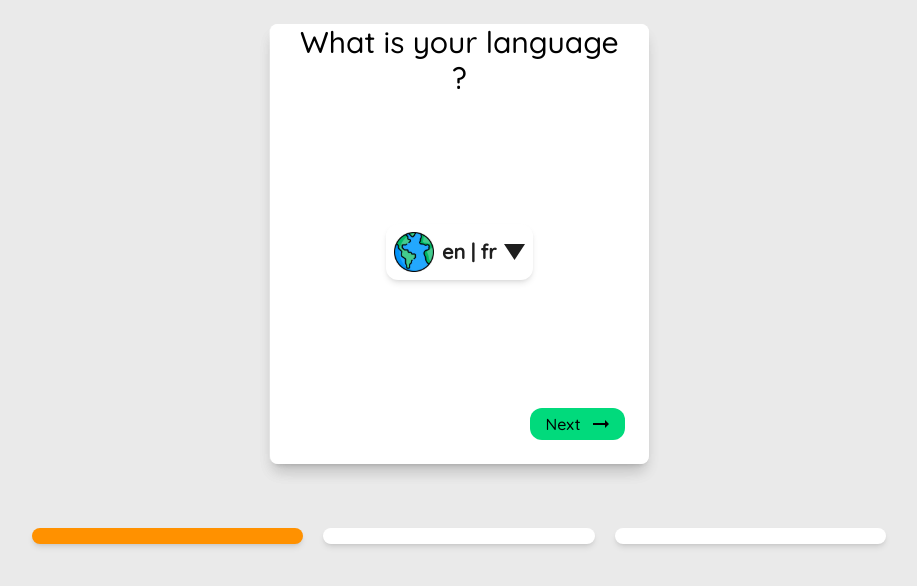
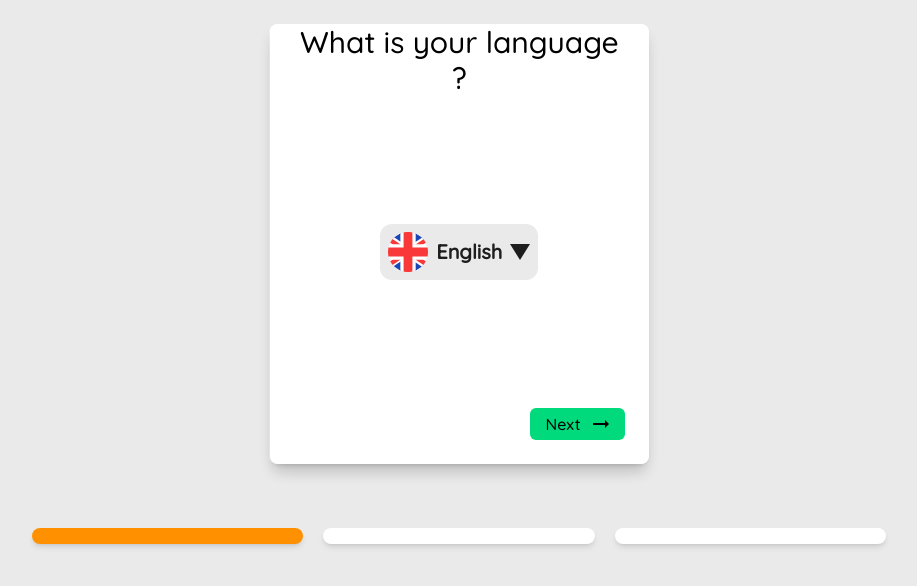
Before and after one commit to flipword/flipword-hub-nuxt-version, a Nuxt app: page /1/welcome-extension in a window 1280 px wide. Shown: the top 586 px of the page, without its empty margins (181-1098 px from the left). Built offline with nearby package versions, Linux system fonts and the light colour scheme; what vue3-resize would draw is missing.

Commit message:
:sparkles: refacto country select welcome extension

```diff
--- a/components/CountrySelect.vue
+++ b/components/CountrySelect.vue
@@ -1,56 +1,26 @@
 <template>
-  <div ref="buttonRef">
+  <div ref="buttonRef" class="relative">
     <button
-      class="flex flex-row gap-2 bg-white rounded-xl items-center p-2 cursor-pointer shadow-md"
+      class="flex flex-row gap-2 bg-base rounded-xl items-center p-2 cursor-pointer"
       @click="toggleSelectLang()"
     >
-      <img src="~/assets/icons/earth.svg" class="h-10 w-auto" />
-      <span class="text-black font-bold text-xl">{{ langSelected }}</span>
+      <img :src="`/icons/flags/${currentFlagPath}`" class="h-10 w-full" />
+      <span class="text-black font-bold text-xl">{{
+        currentLanguageLabel
+      }}</span>
       <img src="~/assets/icons/filled_arrow_down.svg" class="h-4 w-auto" />
     </button>
 
     <div
       v-if="isSelectLangOpen"
-      class="flex flex-col bg-white text-black text-xl rounded-xl shadow-md dropdown overflow-hidden absolute top-16 right-0"
+      class="flex flex-col bg-base text-black text-xl rounded-xl shadow-md dropdown overflow-hidden absolute top-16 -left-5 -right-5 m-auto"
     >
-      <span class="px-6 py-1">{{ $t("speak") }}</span>
-      <div
-        class="flex flex-row w-full bg-base px-16 py-2 gap-3 cursor-pointer items-center justify-around"
-        @click="toggleSelectNativeLang()"
-      >
-        <img
-          :src="`/icons/flags/${getFlagPath(currentNativeLang)}`"
-          class="h-8 w-auto"
-        />
-        <span>{{ getLabelFromLangId(currentNativeLang) }}</span>
-        <img
-          src="~/assets/icons/right_chevron.svg"
-          class="h-5 w-auto chevron"
-          :class="isSelectNativeLangOpen ? 'transform rotate-90' : ''"
-        />
-      </div>
-      <div v-if="!isSelectNativeLangOpen" class="flex flex-col gap-2 px-6 py-2">
-        <span>{{ $t("want_to_speak") }}</span>
+      <div class="flex flex-col gap-2 p-4">
         <div
-          v-for="lang in foreignLanguageList"
+          v-for="lang in selectableCountryList"
           :key="lang.id"
-          class="flex flex-row w-full pl-8 pr-14 py-2 gap-5 rounded-xl cursor-pointer hover:bg-primary"
-          :class="lang.id === currentForeignLang ? 'bg-primary' : 'bg-base'"
-          @click="updateForeignLang(lang.id)"
-        >
-          <img
-            :src="`/icons/flags/${getFlagPath(lang.id)}`"
-            class="h-8 w-auto"
-          />
-          <span>{{ getLabelFromLangId(lang.id) }}</span>
-        </div>
-      </div>
-      <div v-else class="flex flex-col gap-2 px-6 py-2 bg-base">
-        <div
-          v-for="lang in foreignLanguageList"
-          :key="lang.id"
-          class="flex flex-row w-full pl-8 pr-14 py-2 gap-5 rounded-xl cursor-pointer hover:bg-primary bg-white"
-          @click="updateNativeLang(lang.id)"
+          class="flex flex-row w-full pl-4 py-2 gap-5 rounded-xl cursor-pointer hover:bg-primary bg-white"
+          @click="updateLanguage(lang.id)"
         >
           <img
             :src="`/icons/flags/${getFlagPath(lang.id)}`"
@@ -69,9 +39,14 @@ import { flagPaths, getLabelFromLangId } from "~/plugins/i18n";
 import { useNuxtApp } from "#app";
 import { useToggle, onClickOutside } from "@vueuse/core";
 
+interface IProps {
+  isNativeLangSelect: boolean;
+}
+
+const props = defineProps<IProps>();
+
 const {
   $i18n: {
-    $t,
     currentNativeLang,
     currentForeignLang,
     foreignLanguageList,
@@ -82,22 +57,40 @@ const {
 
 const buttonRef = ref(null);
 
-const [isSelectLangOpen] = useToggle();
-const [isSelectNativeLangOpen, toggleSelectNativeLang] = useToggle();
-
-const langSelected = computed(
-  () => `${currentNativeLang.value} | ${currentForeignLang.value}`
-);
-
+const [isSelectLangOpen, toggleSelectLang] = useToggle();
 onClickOutside(buttonRef, () => {
-  isSelectNativeLangOpen.value = false;
   isSelectLangOpen.value = false;
 });
 
-const toggleSelectLang = () => {
-  isSelectNativeLangOpen.value = false;
-  isSelectLangOpen.value = !isSelectLangOpen.value;
-};
+const currentFlagPath = computed(() => {
+  if (props.isNativeLangSelect) {
+    return getFlagPath(currentNativeLang.value);
+  } else {
+    return getFlagPath(currentForeignLang.value);
+  }
+});
+
+const currentLanguageLabel = computed(() => {
+  if (props.isNativeLangSelect) {
+    return getLabelFromLangId(currentNativeLang.value);
+  } else {
+    return getLabelFromLangId(currentForeignLang.value);
+  }
+});
+
+const selectableCountryList = computed(() => {
+  if (props.isNativeLangSelect) {
+    return foreignLanguageList.value;
+  } else {
+    return foreignLanguageList.value.filter(
+      (lang: any) => lang.id !== currentForeignLang.value
+    );
+  }
+});
+
+const updateLanguage = (lang: string) =>
+  props.isNativeLangSelect ? updateNativeLang(lang) : updateForeignLang(lang);
+
 const getFlagPath = (lang: string) => flagPaths[lang];
 </script>
 
--- a/components/welcome-extension-step/WelcomeExtensionStep1.vue
+++ b/components/welcome-extension-step/WelcomeExtensionStep1.vue
@@ -5,12 +5,12 @@
     >
       <span class="text-3xl text-center">{{ $t("what_is_language") }}</span>
       <div class="w-full flex flex-col items-center gap-10">
-        <CountrySelect :current-lang="currentLang" @changeLang="updateLang" />
+        <CountrySelect :is-native-lang-select="true" />
       </div>
     </div>
     <div class="flex flex-shrink flex-row w-full justify-end">
       <button
-        class="flex flex-row gap-3 bg-positive px-4 py-1 rounded-xl items-center"
+        class="flex flex-row gap-3 bg-positive px-4 py-1 rounded-md items-center"
         @click="saveLanguage"
       >
         <span>{{ $t("next") }}</span>
--- a/components/welcome-extension-step/WelcomeExtensionStep2.vue
+++ b/components/welcome-extension-step/WelcomeExtensionStep2.vue
@@ -7,13 +7,13 @@
         $t("which_learned_language")
       }}</span>
       <div class="w-full flex flex-col items-center gap-10">
-        <CountrySelect :current-lang="currentLang" @changeLang="pickLanguage" />
+        <CountrySelect :is-native-lang-select="false" />
       </div>
     </div>
     <div class="flex flex-shrink flex-row w-full justify-end">
       <button
-        class="flex flex-row gap-3 bg-positive px-4 py-1 rounded-xl items-center"
-        @click="saveLanguage"
+        class="flex flex-row gap-3 bg-positive px-4 py-1 rounded-md items-center"
+        @click="emit('nexStep')"
       >
         <span>{{ $t("next") }}</span>
         <img src="~/assets/icons/arrow_right.svg" />
@@ -27,20 +27,10 @@ import { defineEmits } from "vue";
 import { useNuxtApp } from "#app";
 import CountrySelect from "~/components/CountrySelect.vue";
 
-const emit = defineEmits(["click"]);
+const emit = defineEmits(["nexStep"]);
 const {
-  $i18n: { $t, currentLang },
+  $i18n: { $t },
 } = useNuxtApp();
-
-let selectedLanguage = null;
-
-const pickLanguage = (lang: string) => {
-  selectedLanguage = lang;
-};
-
-const saveLanguage = () => {
-  emit("click", selectedLanguage);
-};
 </script>
 
 <style scoped></style>
--- a/pages/[langs]/index.vue
+++ b/pages/[langs]/index.vue
@@ -12,7 +12,7 @@
         <img src="~/assets/icons/logo.svg" class="h-12 w-auto" />
         <span class="text-3xl text-black font-bold">FlipWord</span>
       </div>
-      <CountrySelect v-if="!titleElementDisplayed" />
+      <LangSelect v-if="!titleElementDisplayed" />
     </div>
     <div class="w-full overflow-hidden">
       <!--    Screen part 1  -->
@@ -56,7 +56,7 @@
         <div
           class="is-mobile absolute w-full h-16 start-gradiant bottom-0 z-50"
         />
-        <CountrySelect
+        <LangSelect
           v-if="titleElementDisplayed"
           class="absolute top-2 right-2 transition-all duration-500 delay-300 z-50"
           :class="{
@@ -163,7 +163,12 @@
             >
               {{ $t("install") }}
             </span>
-            <StartButton :is-first-button="false" @click="openStore" />
+            <button
+              class="px-5 py-3 bg-positive rounded-xl text-4xl text-white"
+              @click="openStore"
+            >
+              {{ $t("start") }}
+            </button>
           </div>
         </div>
       </div>
@@ -218,7 +223,7 @@ import Footer from "~/components/Footer.vue";
 import { wordList, Word } from "assets/data/words";
 import StartButton from "~/components/StartButton.vue";
 import { onKeyUp, useElementVisibility } from "@vueuse/core";
-import CountrySelect from "~/components/CountrySelect.vue";
+import LangSelect from "~/components/LangSelect.vue";
 import { getBrowserType, BrowserType } from "~/utils/browser";
 
 const {
--- a/pages/[langs]/welcome-extension.vue
+++ b/pages/[langs]/welcome-extension.vue
@@ -88,7 +88,6 @@ const isClient = process.client;
 
 const step = ref<number>(0);
 const displayContentCard = ref<boolean>(false);
-let foreignLanguage = null;
 
 const countDownStep1 = () => {
   if (step.value == 0) {
```
